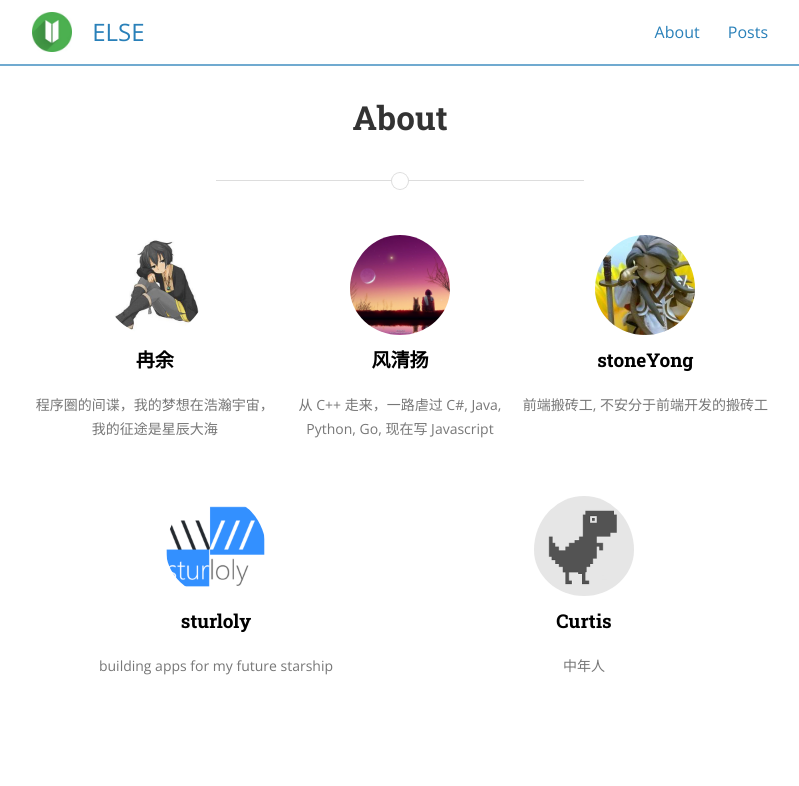
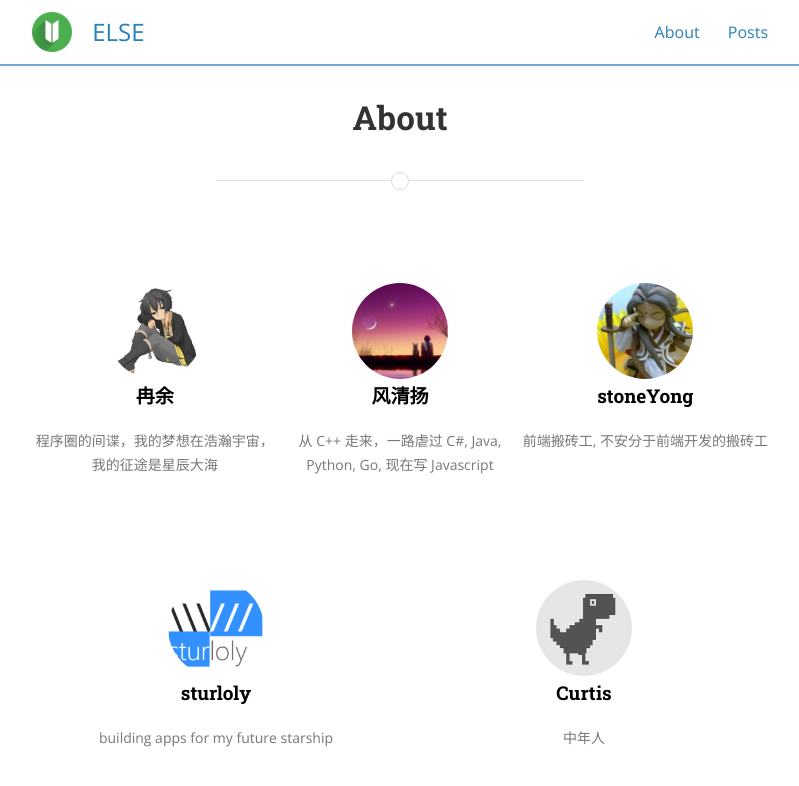
Before and after one commit to CtripFE/CtripFE.github.io, a Jekyll site: the page built from about.md, in a window 1280 px wide. Shown: the top 786 px of the page, without its empty margins (240-1039 px from the left). Built offline with Jekyll 4.4.1, drawn with Linux system fonts in a browser that asks for light colours; nearby versions of some CDN libraries; comment, search, counter and statistics services are not loaded.

Commit message:
update 'about' page styles

```diff
--- a/_sass/_layout.scss
+++ b/_sass/_layout.scss
@@ -464,10 +464,11 @@ pre code.hljs {
 	}
 }
 .page-content .crew-container .crew-profile{
+		width: 6rem;
 		max-width: 100px;
 		border-radius: 100%;
-		margin: auto;
-		padding-bottom: 0.5em;
+		margin: 3rem auto 0;
+		// padding-bottom: 0.5em;
 }
 .crew-container{
 	width: 33.333333%;
```
Also changed, not shown: 2 other files.
